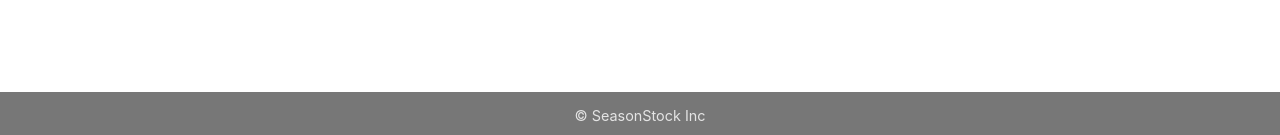
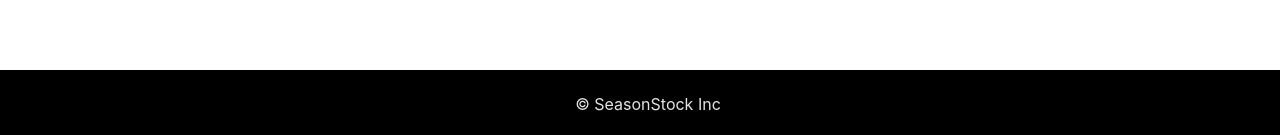
Before and after one commit to BradleyTim/jerseystore, a React (Create React App) app: page / in a window 1280 px wide. Shown: the part 662-797 px from the top of the page. Built offline with nearby package versions, Linux system fonts and the light colour scheme; the HTML template or start-up script is replaced by a standard one.

Commit message:
change footer background color to black and increase padding

```diff
--- a/src/components/footer/Footer.css
+++ b/src/components/footer/Footer.css
@@ -1,7 +1,8 @@
 footer {
     width: 100%;
-    background: #777;
+    background: #000;
     margin-top: 2rem;
+    padding: .5rem;
 }
 
 .footer-wrapper {
@@ -11,6 +12,6 @@ footer {
 
 .copyright {
     text-align: center;
-    font-size: .9rem;
+    font-size: 1rem;
     color: #e4e4e4;
 }
```
